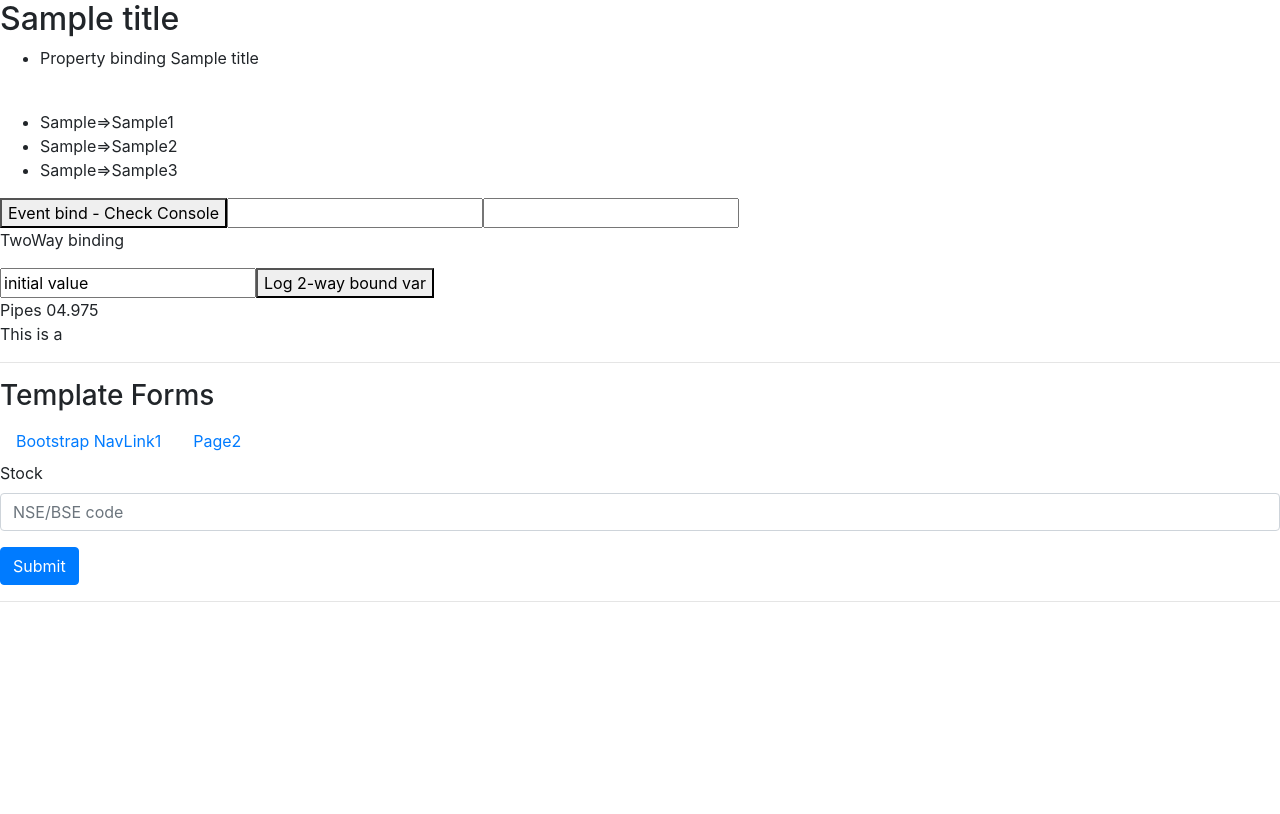
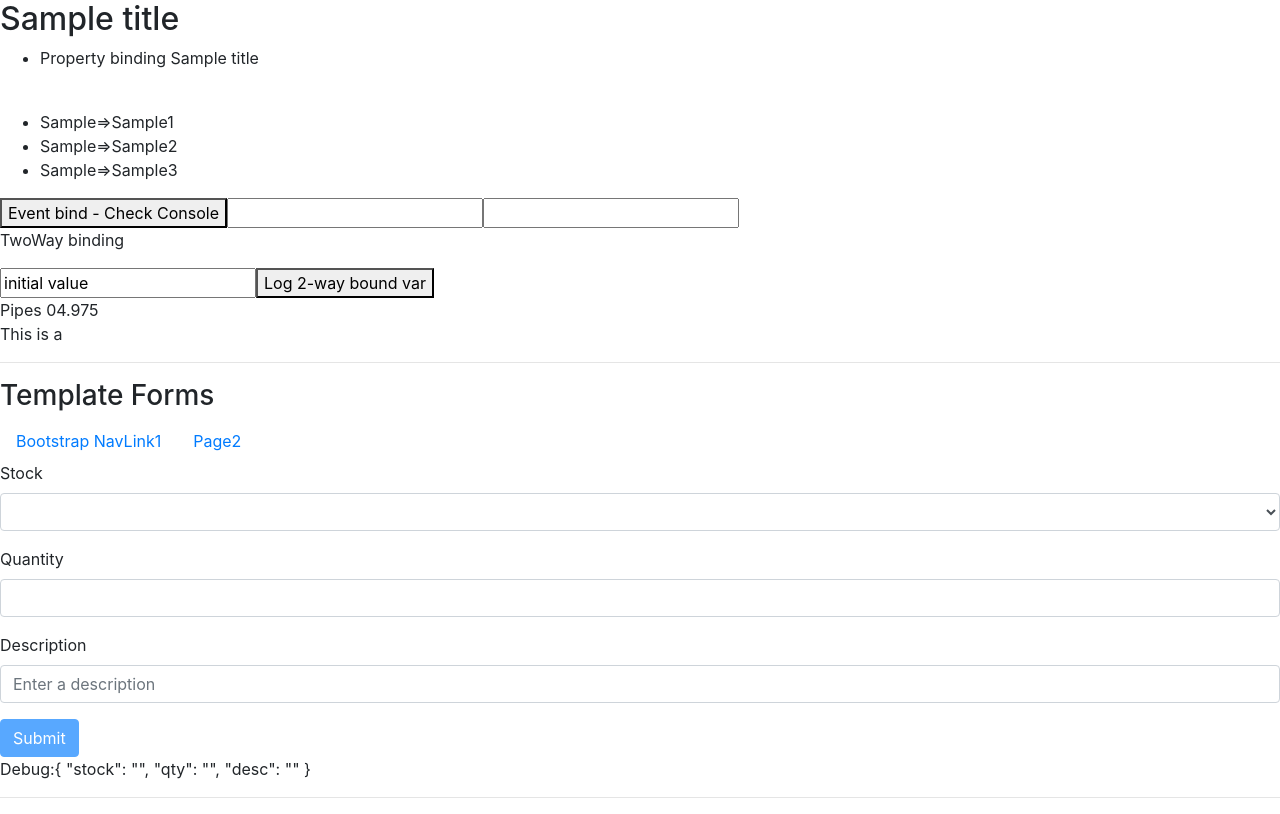
Before and after one commit to gishu/ng-in-ten, an Angular app: page / in a window 1280 px wide. Built offline with nearby package versions, Linux system fonts and the light colour scheme.

Commit message:
a sample stock trade form

```diff
--- a/src/app/forms/template-forms/template-forms.component.html
+++ b/src/app/forms/template-forms/template-forms.component.html
@@ -6,34 +6,47 @@
   <li class="nav-item"><a href="#" class="nav-link active">Page2</a></li>
 </ul>
 
-<form action="">
+<form action="" #theForm="ngForm" (ngSubmit)="onSubmit(theForm)">
   <div class="form-group">
-    <label for="field.stock">Stock </label>
+    <label for="stock">Stock</label>
+    <select ngModel name="stock" required id="stock" class="form-control">
+      <option *ngFor="let code of stockCodes" [value]="code">{{ code }}</option>
+    </select>
+  </div>
+  <div class="form-group">
+    <label for="qty">Quantity</label>
     <input
-      type="text"
-      id="field.stock"
+      type="number"
+      required
+      min="0"
+      ngModel
+      name="qty"
+      #fQty="ngModel"
+      (change)="log(fQty)"
+      id="qty"
       class="form-control"
-      placeholder="NSE/BSE code"
-      ngModel
-      #fStock="ngModel"
-      (change)="log(fStock)"
-      name="field.stock"
-      required
-      minlength="5"
     />
     <div
       class="alert alert-danger"
-      *ngIf="fStock.touched && !fStock.valid && fStock.control.errors.required"
+      *ngIf="fQty.touched && !fQty.valid && fQty.control.errors.required"
     >
-      Stock is required
-    </div>
-    <div
-      class="alert alert-warning"
-      *ngIf="fStock.touched && !fStock.valid && fStock.control.errors.minlength"
-    >
-      Stock should be of min
-      {{ fStock.control.errors.minlength.requiredLength }} chars
+      Quantity of stocks traded is mandatory
     </div>
   </div>
-  <button class="btn btn-primary" type="submit">Submit</button>
+
+  <div class="form-group">
+    <label for="description">Description </label>
+    <input
+      type="text"
+      id="description"
+      class="form-control"
+      placeholder="Enter a description"
+      ngModel
+      name="desc"
+    />
+  </div>
+  <button class="btn btn-primary" type="submit" [disabled]="!theForm.valid">
+    Submit
+  </button>
 </form>
+<div>Debug:{{ theForm.form.value | json }}</div>
--- a/src/app/forms/template-forms/template-forms.component.ts
+++ b/src/app/forms/template-forms/template-forms.component.ts
@@ -6,6 +6,8 @@ import { Component, OnInit } from "@angular/core";
   styleUrls: ["./template-forms.component.css"]
 })
 export class TemplateFormsComponent implements OnInit {
+
+  stockCodes = [ 'BAJFIN', 'NOCIL', 'DMART'];
   constructor() {}
 
   ngOnInit() {}
@@ -13,4 +15,8 @@ export class TemplateFormsComponent implements OnInit {
   log(x) {
     console.log(x);
   }
+
+  onSubmit(f){
+    console.log(f);
+  }
 }
```
